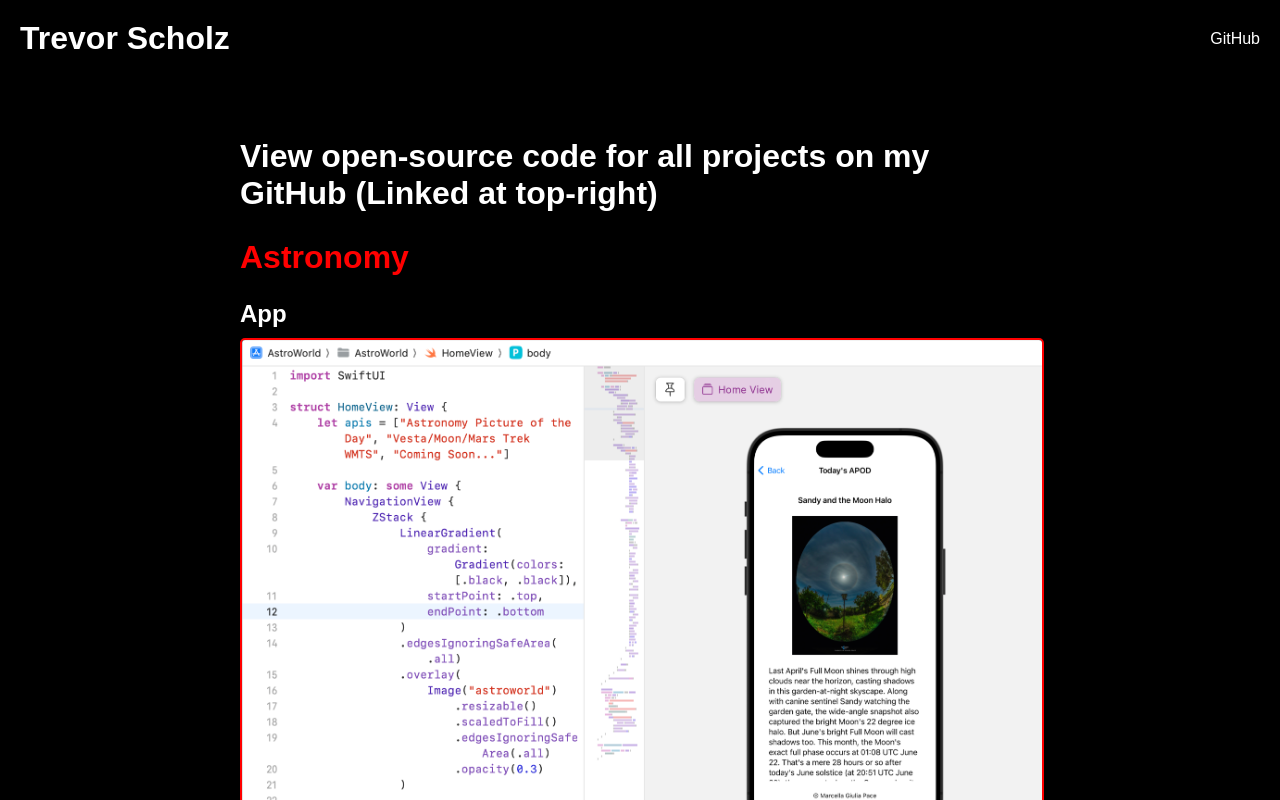
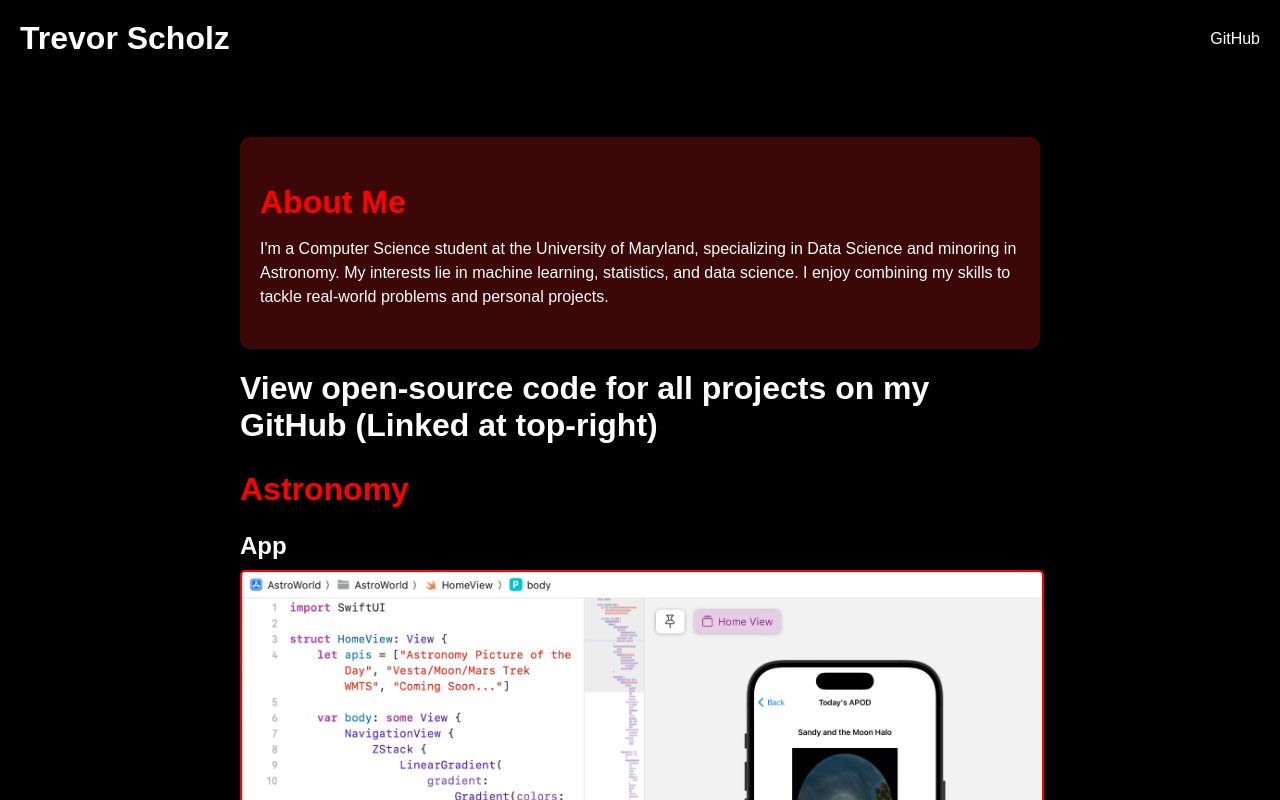
Before and after one commit to trevorscholz1/trevorscholz.dev, a React (Create React App) app: page / in a window 1280 px wide. Shown: the top 800 px of the page. Built offline with nearby package versions, Linux system fonts and the light colour scheme.

Commit message:
working draft

```diff
--- a/src/App.css
+++ b/src/App.css
@@ -20,6 +20,27 @@
   font-size: 2rem;
   color: #fff;
   margin: 0;
+}
+
+.about-me {
+  background-color: #3c0707;
+  padding: 20px;
+  margin: 20px auto;
+  border-radius: 10px;
+  max-width: 800px;
+  text-align: left;
+  color: #fff;
+}
+
+.about-me h2 {
+  font-size: 2rem;
+  color: #ff0000;
+  margin-bottom: 10px;
+}
+
+.about-me p {
+  line-height: 1.5;
+  margin-bottom: 20px;
 }
 
 nav ul {
--- a/src/App.js
+++ b/src/App.js
@@ -17,6 +17,12 @@
         </nav>
       </header>
       <main>
+      <section className="about-me">
+        <h2>About Me</h2>
+        <p>
+          I'm a Computer Science student at the University of Maryland, specializing in Data Science and minoring in Astronomy. My interests lie in machine learning, statistics, and data science. I enjoy combining my skills to tackle real-world problems and personal projects.
+        </p>
+      </section>
       <h1>View open-source code for all projects on my GitHub (Linked at top-right)</h1>
         <section className="project">
           <h2>Astronomy</h2>
```
